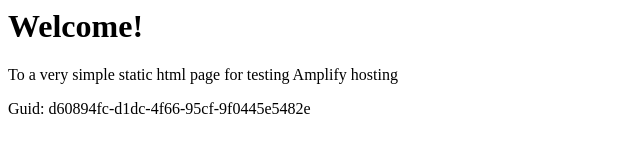
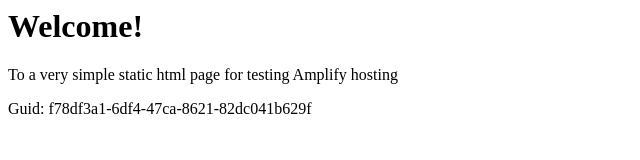
Before and after one commit to aws-aemilia-arn/Github-PR-Commit-Integration-Test-DoNotTouch-GitHubWebhookPushCanaryTest-v1-preprod-eu-north-1, a website: page src/index.html in a window 1280 px wide. Shown: the full height of the page, 0-640 px from the left. Drawn offline with Linux system fonts and the light colour scheme.

Commit message:
commit from integ tests

```diff
--- a/src/index.html
+++ b/src/index.html
@@ -12,6 +12,6 @@
 <body>
     <h1>Welcome!</h1>
     <p>To a very simple static html page for testing Amplify hosting</p>
-    <p>Guid: d60894fc-d1dc-4f66-95cf-9f0445e5482e</p></body>
+    <p>Guid: f78df3a1-6df4-47ca-8621-82dc041b629f</p></body>
 
 </html>
```
